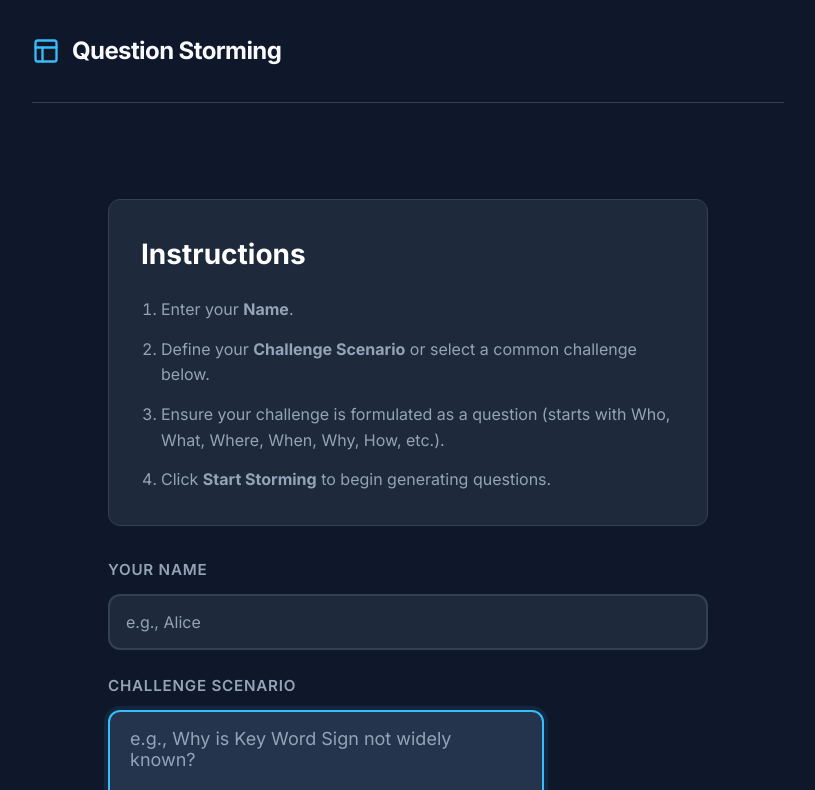
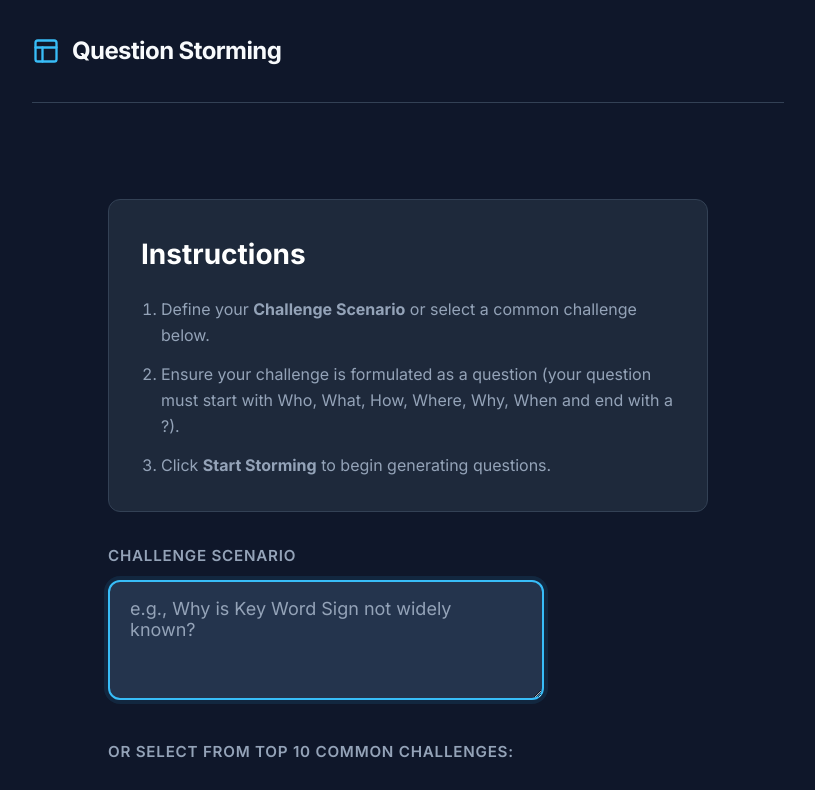
Before and after one commit to uantchern/question-storming, a React (Vite) app: page / in a window 1280 px wide. Shown: the top 790 px of the page, without its empty margins (232-1047 px from the left). Built offline with nearby package versions, Linux system fonts and the light colour scheme.

Commit message:
Remove name entry requirement and update prompt rules

```diff
--- a/src/App.jsx
+++ b/src/App.jsx
@@ -17,7 +17,6 @@ function App() {
             return {
                 phase: 'SETUP',
                 scenario: urlPrompt || '',
-                userName: '',
                 questions: [],
                 isParadoxMode: false,
                 targetCount: 10,
@@ -40,7 +39,6 @@ function App() {
         return {
             phase: 'SETUP', // SETUP, STORMING, REVIEW, HISTORY
             scenario: urlPrompt || '',
-            userName: '',
             questions: [],
             isParadoxMode: false,
             targetCount: 10,
@@ -61,21 +59,21 @@ function App() {
         localStorage.setItem(APP_STATE_KEY, JSON.stringify(session));
     }, [session]);
 
-    const handleStartStorm = (scenario, isParadoxMode, userName) => {
+    const handleStartStorm = (scenario, isParadoxMode) => {
         const initialQuestions = [
             { id: Date.now().toString() + '-1', text: "Why is this challenge the most critical one to solve right now?", starred: false, paradoxConstraint: null },
             { id: Date.now().toString() + '-2', text: "Who currently benefits from the situation remaining exactly as it is?", starred: false, paradoxConstraint: null },
             { id: Date.now().toString() + '-3', text: "If we could completely reverse the assumptions about this challenge, what would the solution look like?", starred: false, paradoxConstraint: null }
         ];
-        setSession({ phase: 'STORMING', scenario, userName, questions: initialQuestions, isParadoxMode });
+        setSession({ phase: 'STORMING', scenario, questions: initialQuestions, isParadoxMode });
     };
 
     const handleTimerEnd = (questions) => {
-        setSession({ phase: 'SETUP', scenario: '', userName: '', questions: [], isParadoxMode: false, targetCount: 10 });
+        setSession({ phase: 'SETUP', scenario: '', questions: [], isParadoxMode: false, targetCount: 10 });
     };
 
     const handleReset = async () => {
-        setSession(prev => ({ phase: 'SETUP', scenario: '', userName: '', questions: [], isParadoxMode: false, targetCount: 10 }));
+        setSession(prev => ({ phase: 'SETUP', scenario: '', questions: [], isParadoxMode: false, targetCount: 10 }));
     };
 
     const handleGoToAnalysis = (updatedQuestions) => {
@@ -98,7 +96,7 @@ function App() {
 
             <main className="main-content">
                 {session.phase === 'SETUP' && (
-                    <SessionSetup onStart={handleStartStorm} initialScenario={session.scenario} initialUserName={session.userName} />
+                    <SessionSetup onStart={handleStartStorm} initialScenario={session.scenario} />
                 )}
 
                 {session.phase === 'STORMING' && (
--- a/src/components/SessionSetup.jsx
+++ b/src/components/SessionSetup.jsx
@@ -14,15 +14,10 @@ const PRESET_CHALLENGES = [
     "How do we ensure long-term financial sustainability?"
 ];
 
-function SessionSetup({ onStart, initialScenario, initialUserName }) {
-    const [userName, setUserName] = useState(initialUserName || '');
+function SessionSetup({ onStart, initialScenario }) {
     const [scenario, setScenario] = useState(initialScenario || '');
     const [isParadox, setIsParadox] = useState(false);
     const [error, setError] = useState('');
-
-    useEffect(() => {
-        setUserName(initialUserName || '');
-    }, [initialUserName]);
 
     useEffect(() => {
         setScenario(initialScenario || '');
@@ -44,13 +39,13 @@ function SessionSetup({ onStart, initialScenario, initialUserName }) {
     const handleSubmit = (e) => {
         e.preventDefault();
         const trimmed = scenario.trim();
-        if (trimmed && userName.trim()) {
+        if (trimmed) {
             if (!validateQuestion(trimmed)) {
                 setError('Please framework your challenge as a question (must contain "?" or a question word)');
                 return; // block submission
             }
             setError('');
-            onStart(trimmed, isParadox, userName.trim());
+            onStart(trimmed, isParadox);
         }
     };
 
@@ -78,39 +73,14 @@ function SessionSetup({ onStart, initialScenario, initialUserName }) {
                     fontSize: '1rem',
                     margin: 0
                 }}>
-                    <li>Enter your <strong>Name</strong>.</li>
                     <li>Define your <strong>Challenge Scenario</strong> or select a common challenge below.</li>
-                    <li>Ensure your challenge is formulated as a question (starts with Who, What, Where, When, Why, How, etc.).</li>
+                    <li>Ensure your challenge is formulated as a question (your question must start with Who, What, How, Where, Why, When and end with a ?).</li>
                     <li>Click <strong>Start Storming</strong> to begin generating questions.</li>
                 </ol>
             </div>
 
             <form onSubmit={handleSubmit} className="input-group">
                 <div className="setup-fields">
-                    <div className="input-group" style={{ gridColumn: '1 / -1' }}>
-                        <label htmlFor="storm-user-ident" className="field-label">
-                            Your Name
-                        </label>
-                        <input
-                            id="storm-user-ident"
-                            name="storm-user-ident"
-                            type="text"
-                            autoComplete="off"
-                            value={userName}
-                            onChange={(e) => setUserName(e.target.value)}
-                            placeholder="e.g., Alice"
-                            style={{
-                                padding: '1rem',
-                                background: 'var(--surface-color)',
-                                border: '2px solid var(--border-color)',
-                                borderRadius: '12px',
-                                color: 'white',
-                                fontSize: '1rem',
-                                width: '100%'
-                            }}
-                            required
-                        />
-                    </div>
                     <div className="input-group">
                         <label htmlFor="scenario" className="field-label">
                             Challenge Scenario
@@ -181,7 +151,7 @@ function SessionSetup({ onStart, initialScenario, initialUserName }) {
                 <button
                     type="submit"
                     className={`primary-btn ${isParadox ? 'paradox-btn' : ''}`}
-                    disabled={!scenario.trim() || !userName.trim()}
+                    disabled={!scenario.trim()}
                     style={{ marginTop: '1rem' }}
                 >
                     <Play size={20} />
```
